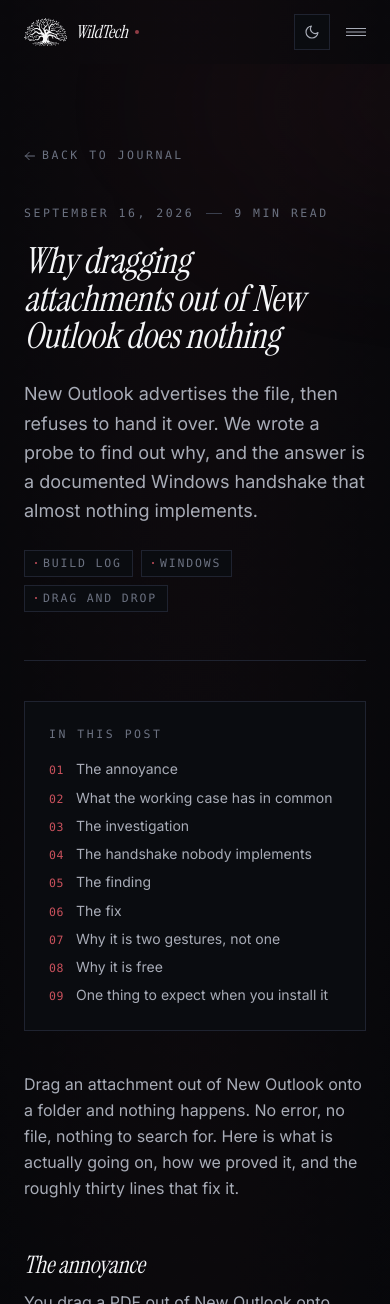
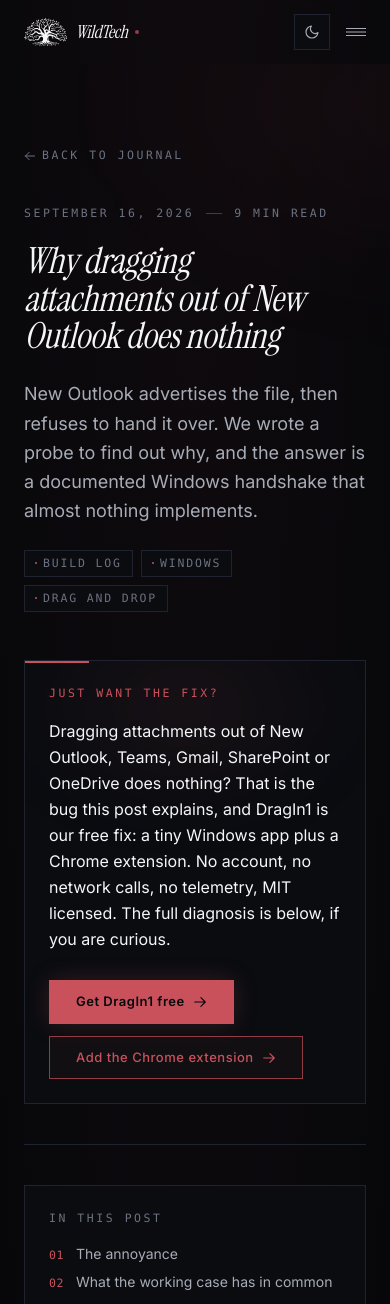
Before and after one commit to wildtechdev/wildtechdev, a Next.js app: page /journal/new-outlook-drag-and-drop in a window 390 px wide. Shown: the top 1304 px of the page. Built offline with nearby package versions, Linux system fonts and the light colour scheme.

Commit message:
feat(journal): move the answer-first TLDR card to the New Outlook drag and drop post, the actual top Google lander, via a shared TldrCard component and a Post.tldr field, and revert the DragIn1 case study to its original design

```diff
--- a/src/app/journal/[slug]/page.tsx
+++ b/src/app/journal/[slug]/page.tsx
@@ -7,6 +7,7 @@ import Prose from "@/components/Prose";
 import ScrollReveal from "@/components/ScrollReveal";
 import ShareRow from "@/components/ShareRow";
 import TableOfContents from "@/components/TableOfContents";
+import TldrCard from "@/components/TldrCard";
 import { getAllSlugs, getPostBySlug, posts } from "@/lib/posts";
 import { formatDate } from "@/lib/format";
 
@@ -170,6 +171,16 @@ export default async function PostPage({
             </div>
           </header>
 
+          {/* Answer-first card for search visitors: the fix and where to get
+              it, before any of the story. See Post.tldr. */}
+          {post.tldr && (
+            <TldrCard
+              text={post.tldr.text}
+              actions={post.tldr.actions}
+              className="mb-10"
+            />
+          )}
+
           <div className="border-t border-border pt-10">
             <TableOfContents content={post.content} />
             <Prose content={post.content} />
--- a/src/app/work/[slug]/page.tsx
+++ b/src/app/work/[slug]/page.tsx
@@ -157,10 +157,8 @@ export default async function CaseStudyPage({
                 {/* Top-of-page product CTA. Duplicates the App Store / Visit
                     site buttons from the bottom CTA block so visitors who
                     don't scroll the whole case study can still follow through
-                    to the product directly from the header. Omitted when a
-                    tldr card is present, since that carries the actions. */}
-                {!cs.tldr &&
-                  (cs.appStoreUrl ||
+                    to the product directly from the header. */}
+                {(cs.appStoreUrl ||
                   cs.externalUrl ||
                   cs.downloadUrl ||
                   cs.extraLinks?.length) && (
@@ -262,83 +260,6 @@ export default async function CaseStudyPage({
                         </svg>
                       </a>
                     ))}
-                  </div>
-                )}
-
-            {/* Answer-first card for search visitors: the fix and where to
-                    get it, before any case study prose. See CaseStudy.tldr. */}
-                {cs.tldr && (
-                  <div className="relative bg-surface border border-border overflow-hidden mt-8 p-6 sm:p-8">
-                    <span
-                      className="absolute top-0 left-0 w-16 h-[2px] bg-accent"
-                      aria-hidden="true"
-                    />
-                    <div
-                      className="absolute -top-16 right-0 w-[360px] h-[220px] rounded-full pointer-events-none section-glow"
-                      style={{
-                        background:
-                          "radial-gradient(ellipse at center, color-mix(in srgb, var(--color-accent) 9%, transparent) 0%, transparent 70%)",
-                        filter: "blur(40px)",
-                      }}
-                      aria-hidden="true"
-                    />
-                    <p className="relative text-[11.5px] font-mono uppercase tracking-[0.22em] text-accent mb-4">
-                      Just want the fix?
-                    </p>
-                    <p className="relative text-heading text-base sm:text-lg leading-relaxed max-w-3xl mb-7">
-                      {cs.tldr.text}
-                    </p>
-                    <div className="relative flex flex-wrap gap-3">
-                      {cs.tldr.actions.map((action) =>
-                        action.href.startsWith("/") ? (
-                          <Link
-                            key={action.href}
-                            href={action.href}
-                            className={action.primary ? "btn-solid" : "btn-ghost"}
-                          >
-                            {action.label}
-                            <svg
-                              className="w-3.5 h-3.5"
-                              fill="none"
-                              stroke="currentColor"
-                              viewBox="0 0 24 24"
-                              strokeWidth={2}
-                              aria-hidden="true"
-                            >
-                              <path
-                                strokeLinecap="round"
-                                strokeLinejoin="round"
-                                d="M13.5 4.5L21 12m0 0l-7.5 7.5M21 12H3"
-                              />
-                            </svg>
-                          </Link>
-                        ) : (
-                          <a
-                            key={action.href}
-                            href={action.href}
-                            target="_blank"
-                            rel="noopener noreferrer"
-                            className={action.primary ? "btn-solid" : "btn-ghost"}
-                          >
-                            {action.label}
-                            <svg
-                              className="w-3.5 h-3.5"
-                              fill="none"
-                              stroke="currentColor"
-                              viewBox="0 0 24 24"
-                              strokeWidth={2}
-                              aria-hidden="true"
-                            >
-                              <path
-                                strokeLinecap="round"
-                                strokeLinejoin="round"
-                                d="M13.5 4.5L21 12m0 0l-7.5 7.5M21 12H3"
-                              />
-                            </svg>
-                          </a>
-                        )
-                      )}
-                    </div>
                   </div>
                 )}
               </div>
--- /dev/null
+++ b/src/components/TldrCard.tsx
@@ -0,0 +1,87 @@
+import Link from "next/link";
+
+// Answer-first summary card for pages that rank on problem searches: the
+// visitor arriving from Google wants the solution, not the story. Used by
+// case studies (CaseStudy.tldr) and journal posts (Post.tldr). Internal
+// hrefs (starting with /) render as client-side links; everything else
+// opens in a new tab.
+
+export type TldrAction = { href: string; label: string; primary?: boolean };
+
+const ARROW = (
+  <svg
+    className="w-3.5 h-3.5"
+    fill="none"
+    stroke="currentColor"
+    viewBox="0 0 24 24"
+    strokeWidth={2}
+    aria-hidden="true"
+  >
+    <path
+      strokeLinecap="round"
+      strokeLinejoin="round"
+      d="M13.5 4.5L21 12m0 0l-7.5 7.5M21 12H3"
+    />
+  </svg>
+);
+
+export default function TldrCard({
+  text,
+  actions,
+  className = "",
+}: {
+  text: string;
+  actions: TldrAction[];
+  className?: string;
+}) {
+  return (
+    <div
+      className={`relative bg-surface border border-border overflow-hidden p-6 sm:p-8 ${className}`}
+    >
+      <span
+        className="absolute top-0 left-0 w-16 h-[2px] bg-accent"
+        aria-hidden="true"
+      />
+      <div
+        className="absolute -top-16 right-0 w-[360px] h-[220px] rounded-full pointer-events-none section-glow"
+        style={{
+          background:
+            "radial-gradient(ellipse at center, color-mix(in srgb, var(--color-accent) 9%, transparent) 0%, transparent 70%)",
+          filter: "blur(40px)",
+        }}
+        aria-hidden="true"
+      />
+      <p className="relative text-[11.5px] font-mono uppercase tracking-[0.22em] text-accent mb-4">
+        Just want the fix?
+      </p>
+      <p className="relative text-heading text-base sm:text-lg leading-relaxed max-w-3xl mb-7">
+        {text}
+      </p>
+      <div className="relative flex flex-wrap gap-3">
+        {actions.map((action) =>
+          action.href.startsWith("/") ? (
+            <Link
+              key={action.href}
+              href={action.href}
+              className={action.primary ? "btn-solid" : "btn-ghost"}
+            >
+              {action.label}
+              {ARROW}
+            </Link>
+          ) : (
+            <a
+              key={action.href}
+              href={action.href}
+              target="_blank"
+              rel="noopener noreferrer"
+              className={action.primary ? "btn-solid" : "btn-ghost"}
+            >
+              {action.label}
+              {ARROW}
+            </a>
+          )
+        )}
+      </div>
+    </div>
+  );
+}
--- a/src/lib/posts.ts
+++ b/src/lib/posts.ts
@@ -20,6 +20,16 @@ export type Post = {
   readMinutes: number;
   tags: string[];
   content: string;
+  /**
+   * Answer-first summary card rendered prominently between the post header
+   * and the body, for posts that rank on problem searches: visitors arriving
+   * from Google want the solution before the story. Rendered by TldrCard;
+   * internal hrefs (starting with /) become client-side links.
+   */
+  tldr?: {
+    text: string;
+    actions: { href: string; label: string; primary?: boolean }[];
+  };
 };
 
 const allPosts: Post[] = [
@@ -31,6 +41,16 @@ const allPosts: Post[] = [
     date: "2026-09-16",
     readMinutes: 9,
     tags: ["Build Log", "Windows", "Drag and Drop"],
+    tldr: {
+      text: "Dragging attachments out of New Outlook, Teams, Gmail, SharePoint or OneDrive does nothing? That is the bug this post explains, and DragIn1 is our free fix: a tiny Windows app plus a Chrome extension. No account, no network calls, no telemetry, MIT licensed. The full diagnosis is below, if you are curious.",
+      actions: [
+        { href: "/dragin1", label: "Get DragIn1 free", primary: true },
+        {
+          href: "https://chromewebstore.google.com/detail/dragin1/dfjodholanpnddcmbcledbbmbkdcibal",
+          label: "Add the Chrome extension",
+        },
+      ],
+    },
     content: `Drag an attachment out of New Outlook onto a folder and nothing happens. No error, no file, nothing to search for. Here is what is actually going on, how we proved it, and the roughly thirty lines that fix it.
 
 ## The annoyance
--- a/src/lib/work.ts
+++ b/src/lib/work.ts
@@ -21,17 +21,6 @@ export type CaseStudy = {
   downloadUrl?: string;
   /** Extra CTAs beside the main ones, e.g. a companion browser extension. */
   extraLinks?: { href: string; label: string }[];
-  /**
-   * Answer-first summary card rendered prominently under the title, for case
-   * studies that rank on problem searches: visitors arriving from Google want
-   * the solution, not the story. When present it REPLACES the header CTA
-   * button row (its actions carry the calls to action instead). Internal
-   * hrefs (starting with /) render as client-side links.
-   */
-  tldr?: {
-    text: string;
-    actions: { href: string; label: string; primary?: boolean }[];
-  };
   productAnchor: string; // Anchor on /products to link back to
   mockup: MockupId; // Product artwork id (phone frame, or a desktop window)
   content: string;
@@ -69,16 +58,6 @@ export const caseStudies: CaseStudy[] = [
         label: "Chrome extension",
       },
     ],
-    tldr: {
-      text: "Dragging attachments out of New Outlook, Teams, Gmail, SharePoint or OneDrive does nothing? That is the bug this page is about, and DragIn1 is our free fix: a tiny Windows app plus a Chrome extension. No account, no network calls, no telemetry, MIT licensed. The story of how we found it is below, if you are curious.",
-      actions: [
-        { href: "/dragin1", label: "Get DragIn1 free", primary: true },
-        {
-          href: "https://chromewebstore.google.com/detail/dragin1/dfjodholanpnddcmbcledbbmbkdcibal",
-          label: "Add the Chrome extension",
-        },
-      ],
-    },
     productAnchor: "dragin1",
     mockup: "dragin1",
     content: `DragIn1 is a small Windows app that fixes drag and drop from New Outlook. It is free, MIT licensed, open source, and it runs entirely on the user's PC with no account, no network calls and no telemetry. There is also a [DragIn1 Chrome extension](https://chromewebstore.google.com/detail/dragin1/dfjodholanpnddcmbcledbbmbkdcibal) covering the same problem from inside the browser.
```
Also changed, not shown: 1 other file (tests, documents, lock files or other folders).
